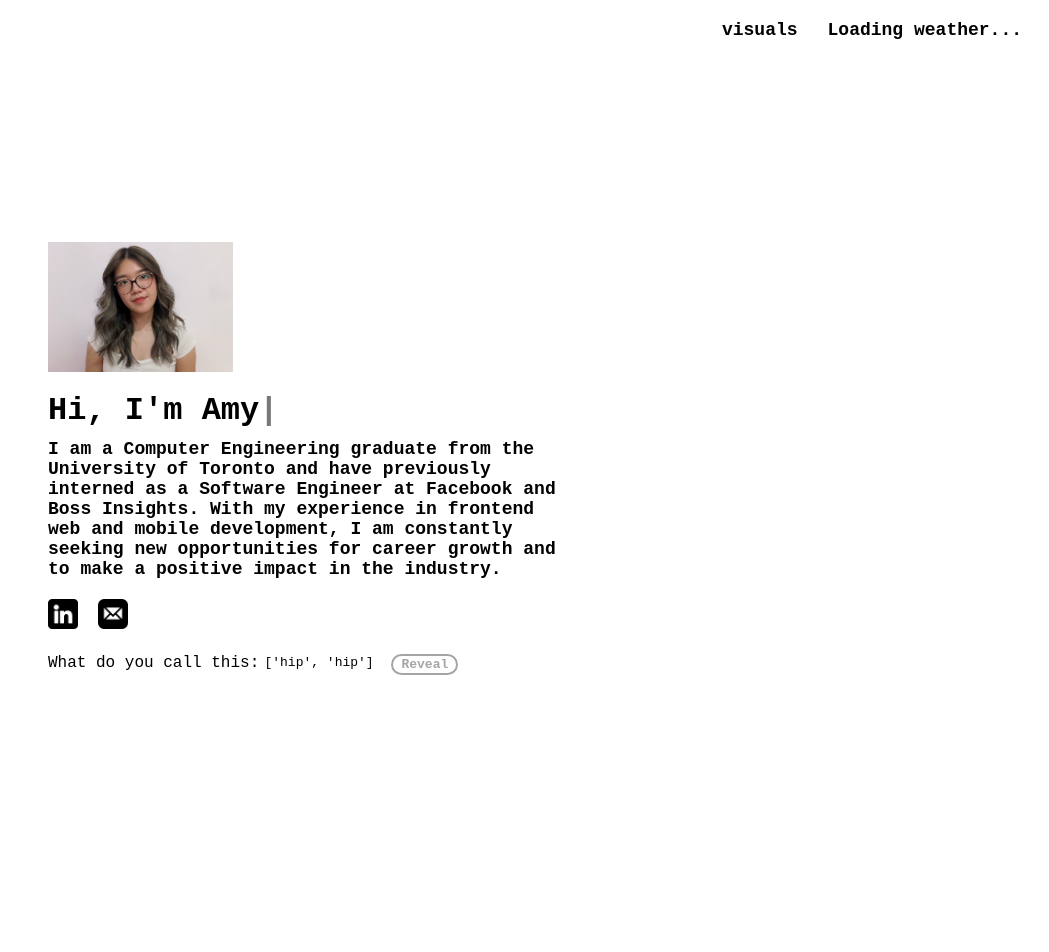
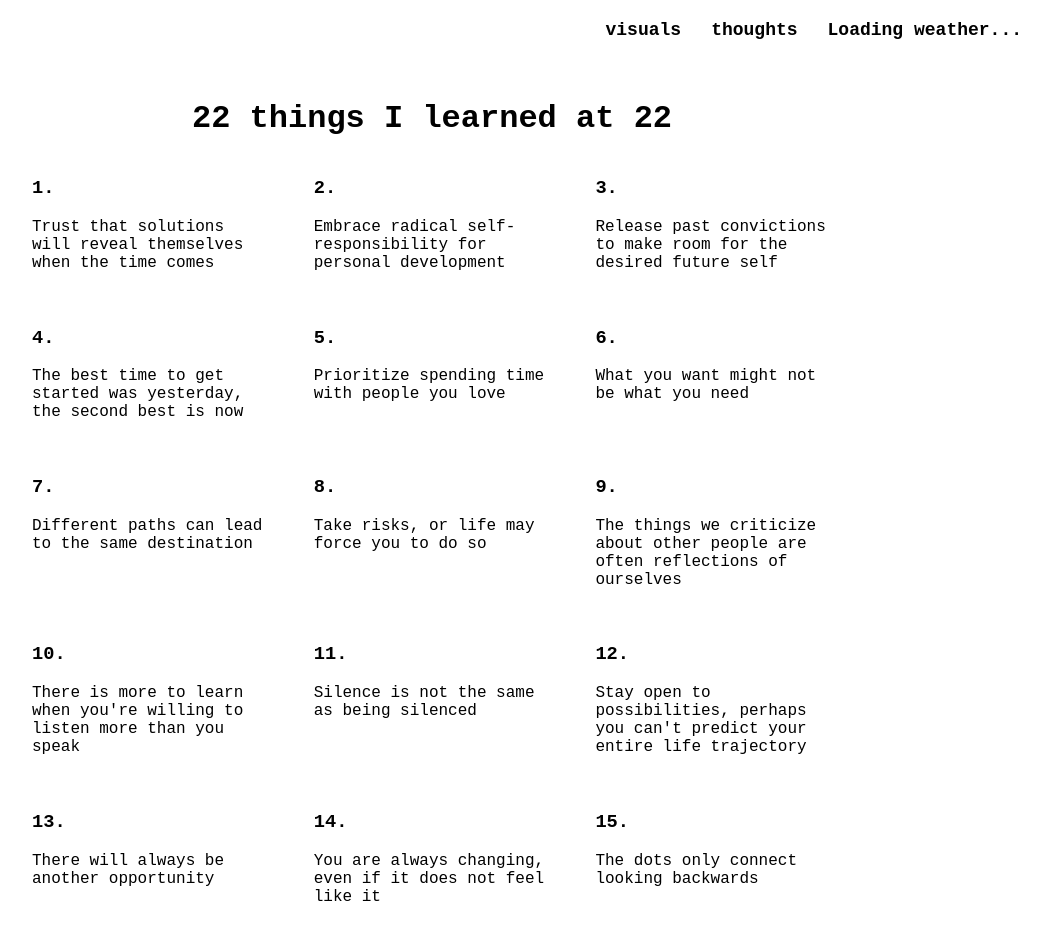
Before and after one commit to AmyyyCao/amy, a React (Create React App) app: page /thoughts in a window 1280 px wide. Shown: the top 952 px of the page, without its empty margins (208-1257 px from the left). Before the commit the page ends 800 px from the top, so only its background shows below. Built offline with nearby package versions, Linux system fonts and the light colour scheme; no server answers.

Commit message:
Added thoughts page.

```diff
--- a/package.json
+++ b/package.json
@@ -9,7 +9,8 @@
     "@testing-library/user-event": "^13.5.0",
     "react": "^18.2.0",
     "react-dom": "^18.2.0",
-    "react-scripts": "5.0.1",
+    "react-router-dom": "^6.21.3",
+    "react-scripts": "^5.0.1",
     "web-vitals": "^2.1.4"
   },
   "scripts": {
--- a/src/App.css
+++ b/src/App.css
@@ -167,3 +167,25 @@ a[href] {
   font-size: 3rem;
   animation: run 1000s linear infinite;
 }
+
+.thoughts-container {
+  max-width: 800px;
+  margin: auto;
+  padding: 20px;
+}
+
+.page-header {
+  text-align: center;
+  margin-top: 40px;
+}
+
+.item-container {
+  display: flex;
+  flex-wrap: wrap;
+  justify-content: space-between;
+}
+
+.item {
+  width: calc(33.33% - 30px);
+  margin-bottom: 20px;
+}
--- a/src/App.js
+++ b/src/App.js
@@ -3,13 +3,20 @@ import './App.css';
 import React from 'react';
 import Header from './Header';
 import Body from './Body';
+import Thoughts from './Thoughts';
+import { BrowserRouter as Router, Route, Routes } from 'react-router-dom';
 
 function App() {
   return (
+    <Router>
       <div className='App'>
         <Header />
-        <Body />
+        <Routes>
+          <Route exact path='/' element={<Body />} />
+          <Route exact path='/thoughts' element={<Thoughts />} />
+        </Routes>
       </div>
+    </Router>
   );
 }
 
--- a/src/Header.js
+++ b/src/Header.js
@@ -1,6 +1,7 @@
 /* eslint-disable require-jsdoc */
 import React from 'react';
 import './App.css';
+import { Link } from 'react-router-dom';
 import Weather from './Weather';
 
 export default function Header() {
@@ -10,6 +11,7 @@ export default function Header() {
         <div className="App-header" style={{'margin-top': 20}}>
           <>
             <li>visuals</li>
+            <li><Link to="/thoughts">thoughts</Link></li>
             <li><Weather /></li>
           </>
         </div>
--- /dev/null
+++ b/src/Thoughts.js
@@ -0,0 +1,46 @@
+import React from 'react';
+import './App.css';
+
+export default function Thoughts() {
+    const items = [
+        'Trust that solutions will reveal themselves when the time comes',
+        'Embrace radical self-responsibility for personal development',
+        'Release past convictions to make room for the desired future self',
+        'The best time to get started was yesterday, the second best is now',
+        'Prioritize spending time with people you love',
+        'What you want might not be what you need',
+        'Different paths can lead to the same destination',
+        'Take risks, or life may force you to do so',
+        'The things we criticize about other people are often reflections of ourselves',
+        'There is more to learn when you\'re willing to listen more than you speak',
+        'Silence is not the same as being silenced',
+        'Stay open to possibilities, perhaps you can\'t predict your entire life trajectory',
+        'There will always be another opportunity',
+        'You are always changing, even if it does not feel like it',
+        'The dots only connect looking backwards',
+        'We often regret the things we didn\'t do more than the ones we did do',
+        'Do the difficult things first',
+        'Appreciate your own company, solitude is peaceful',
+        'Perhaps there\'s a lesson that you haven\'t discovered yet.',
+        'Forgiveness is for your own well-being',
+        'Progress is not linear',
+        'Each person holds their own interpretation of the truth; opinions are not objective.'
+    ];
+
+    return (
+        <div className='thoughts-container'>
+            <div className='page-header'>
+                <h1>22 things I learned at 22</h1>
+            </div>
+
+            <div className='item-container'>
+                {items.map((item, index) => (
+                    <div key={index} className='item'>
+                        <h3>{index + 1}.</h3>
+                        <p>{item}</p>
+                    </div>
+                ))}
+            </div>
+        </div>
+    );
+}
--- a/src/Weather.js
+++ b/src/Weather.js
@@ -19,7 +19,7 @@ export default function Weather() {
   const temperature = Math.round(weather.main.temp);
   const iconCode = weather.weather[0].icon;
   const isCloudy = iconCode.includes('d');
-  const icon = isCloudy ? '☁️' : '☀️';
+  const icon = isCloudy ? '🌥️' : '🌞';
 
   return (
     <div className="App-header">
```
Also changed, not shown: 1 other file (tests, documents, lock files or other folders).
